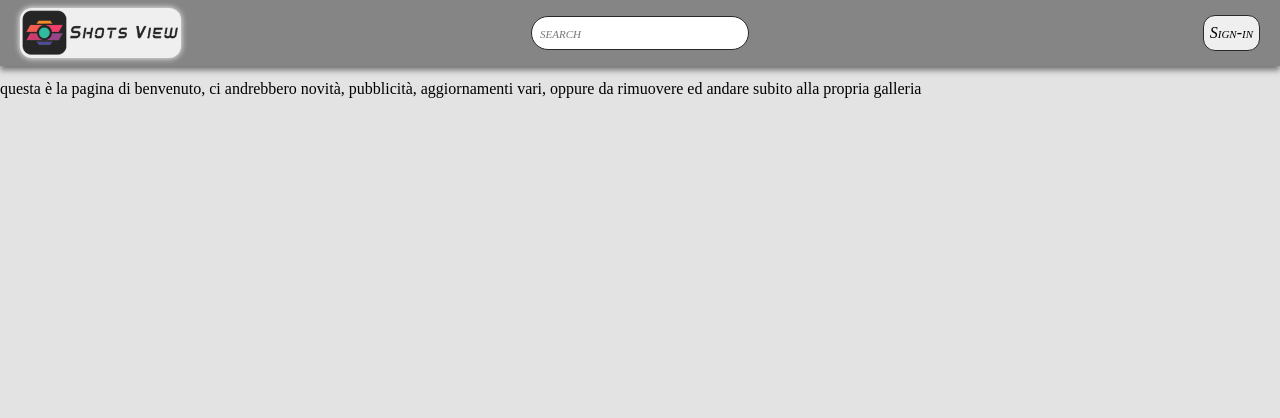
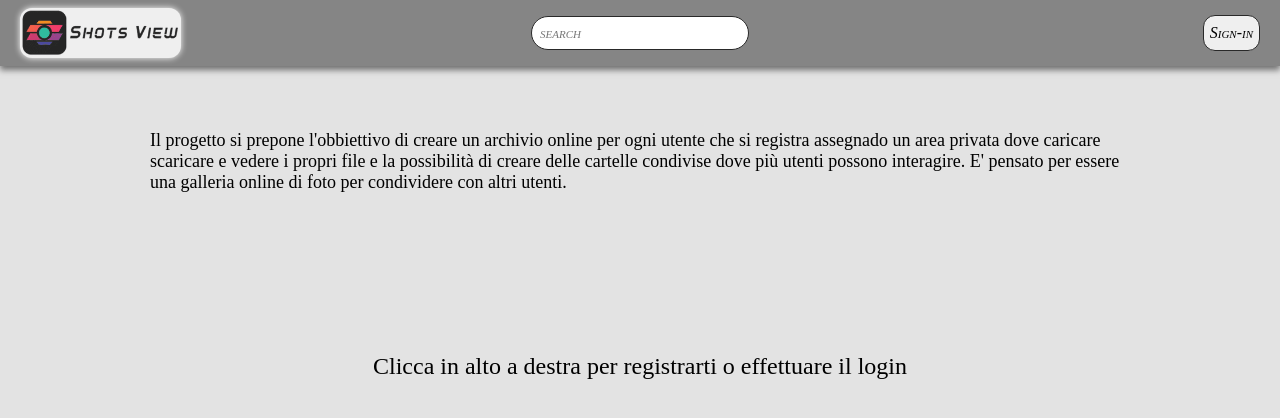
Before and after one commit to Fede97Ubi/ShotsView, a React (Vite) app: page / in a window 1280 px wide. Shown: the top 418 px of the page. Built offline with nearby package versions, Linux system fonts and the light colour scheme; no server answers.

Commit message:
last modifier

```diff
--- a/src/App.jsx
+++ b/src/App.jsx
@@ -10,10 +10,16 @@ function App() {
     <div className="App">
       <Header />
       <h1>wecome</h1>
-      <p>
-        questa è la pagina di benvenuto, ci andrebbero novità, pubblicità,
-        aggiornamenti vari, oppure da rimuovere ed andare subito alla propria
-        galleria
+      <p className={styles.text}>
+        Il progetto si prepone l'obbiettivo di creare un archivio online per
+        ogni utente che si registra assegnado un area privata dove caricare
+        scaricare e vedere i propri file e la possibilità di creare delle
+        cartelle condivise dove più utenti possono interagire. E' pensato per
+        essere una galleria online di foto per condividere con altri utenti.
+      </p>
+      <br></br>
+      <p className={styles.text2}>
+        Clicca in alto a destra per registrarti o effettuare il login
       </p>
     </div>
   );
--- a/src/app.module.css
+++ b/src/app.module.css
@@ -2,3 +2,14 @@ body {
   margin: 0;
   background-color: rgb(227, 227, 227);
 }
+
+.text {
+  padding: 50px 150px;
+  font-size: large;
+}
+
+.text2 {
+  padding: 50px 150px;
+  text-align: center;
+  font-size: x-large;
+}
```
Also changed, not shown: relazione.txt.
